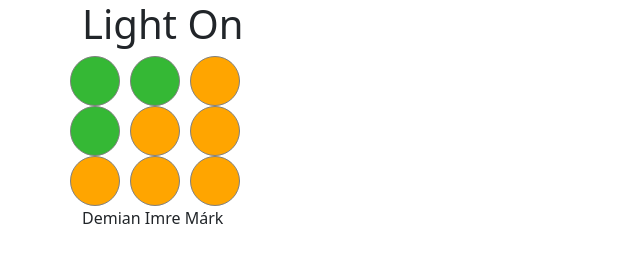
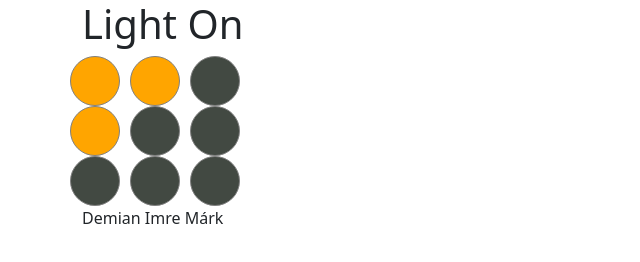
Before and after one commit to Elwyen/LightOn, a plain HTML site: page index.html in a window 1280 px wide. Both pictures are taken after a click on the element 95 px from the left and 81 px from the top of the page. Shown: the whole page, without its empty margins (0-640 px from the left). Drawn offline with nearby package versions, Linux system fonts and the light colour scheme.

Commit message:
critical issue fixed, logika visszafele volt a fel-lekapcsoltnal haha

```diff
--- a/style.css
+++ b/style.css
@@ -5,13 +5,15 @@
     border-radius: 50%;
 }
 
+.lekapcsolt {
+    background-color: rgb(66, 73, 66);
+}
+
 .felkapcsolt {
     background-color: orange;
 }
 
-.lekapcsolt {
-    background-color: rgb(53, 184, 53);
-}
+
 
 .tartalom {
     display: grid;
--- a/view/Lampa.js
+++ b/view/Lampa.js
@@ -18,10 +18,10 @@ export default class Lampa {
 
 
     if (this.#ertek){
-        this.lampaElem.addClass("felkapcsolt")
+        this.lampaElem.addClass("lekapcsolt")
     } else {
 
-        this.lampaElem.addClass("lekapcsolt")
+        this.lampaElem.addClass("felkapcsolt")
     }
 
 
@@ -47,7 +47,7 @@ export default class Lampa {
 
   lampaLetrehoz() {
     this.szuloElem.append(`
-                      <div class="lampa felkapcsolt">
+                      <div class="lampa lekapcsolt">
                       </div>`);
   }
 }
```
